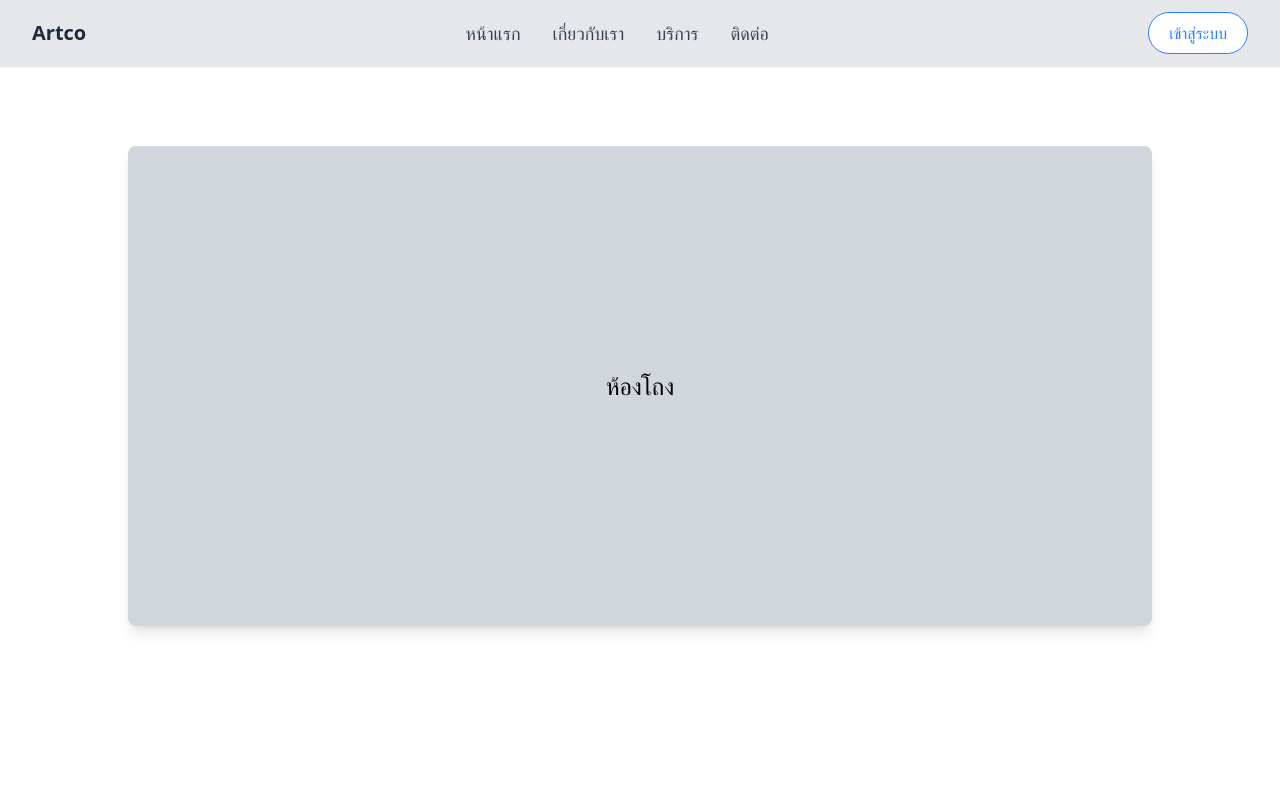
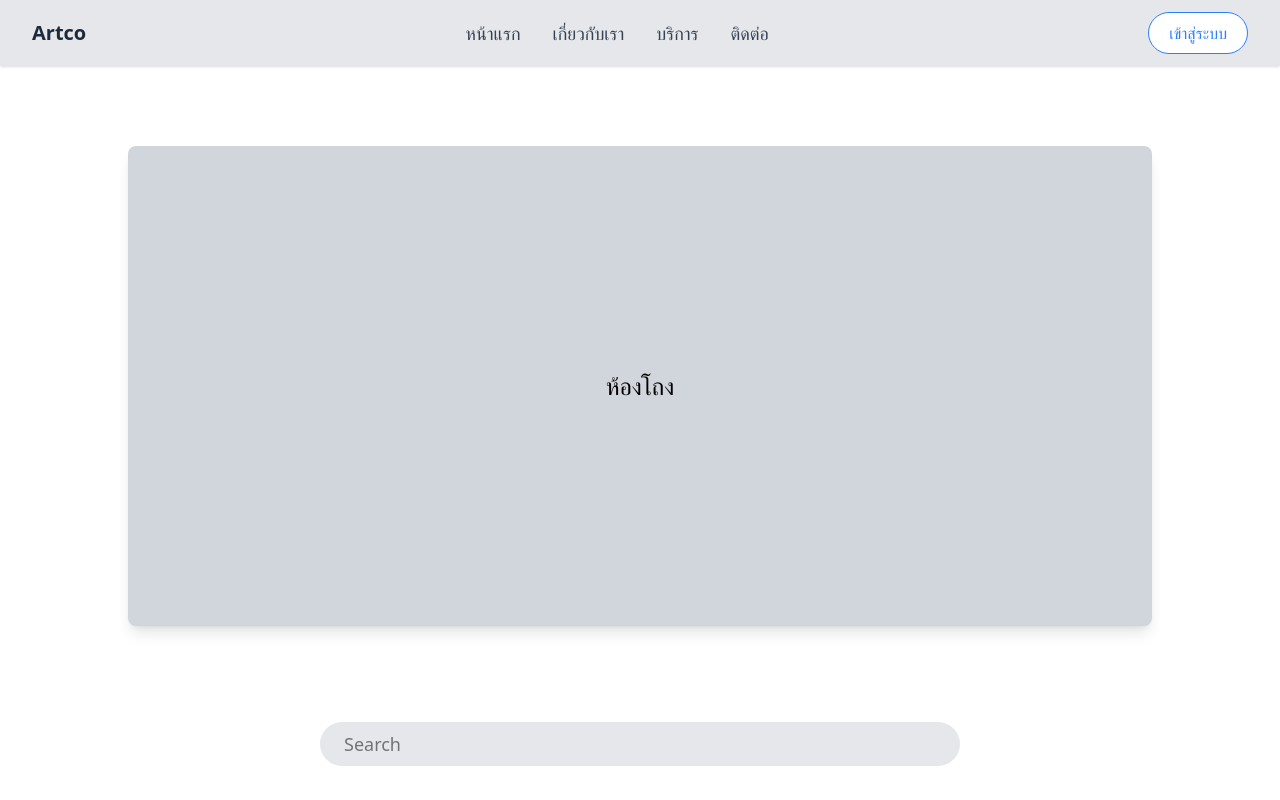
Before and after one commit to WebmasterCamp/ywc20-hackathon-ccl, a Next.js app: page / in a window 1280 px wide. Built offline with nearby package versions, Linux system fonts and the light colour scheme.

Commit message:
add Components Search

```diff
--- a/app/components/RoomButton.jsx
+++ b/app/components/RoomButton.jsx
@@ -2,7 +2,7 @@ import Link from 'next/link';
 
 const RoomButton = () => {
   return (
-    <div className="flex justify-center items-center h-[80vh]">
+    <div className="flex justify-center items-center h-[80vh] container">
       <Link href="/room" className="w-4/5 h-[60vh] bg-gray-300 flex items-center justify-center rounded-lg shadow-lg hover:shadow-2xl transition cursor-pointer">
         <span className="text-2xl font-medium">ห้องโถง</span>
       </Link>
--- /dev/null
+++ b/app/components/Search.jsx
@@ -0,0 +1,15 @@
+import React from 'react'
+
+const Search = () => {
+  return (
+    <div className="w-full flex justify-center my-4">
+    <input
+      type="text"
+      placeholder="Search"
+      className="w-2/3 md:w-1/2 bg-gray-200 rounded-full px-6 py-2 text-lg focus:outline-none focus:ring-2 focus:ring-blue-400 transition"
+    />
+  </div>
+  )
+}
+
+export default Search
--- a/app/page.jsx
+++ b/app/page.jsx
@@ -1,11 +1,13 @@
 import Navbar from "./components/Navbar";
 import RoomButton from "./components/RoomButton";
+import Search from "./components/Search";
 
 export default function Home() {
   return (
-    <div>
+    <div className="bg-white container mx-auto">
       <Navbar/>
       <RoomButton/>
+      <Search/>
     </div>
   );
 }
```
